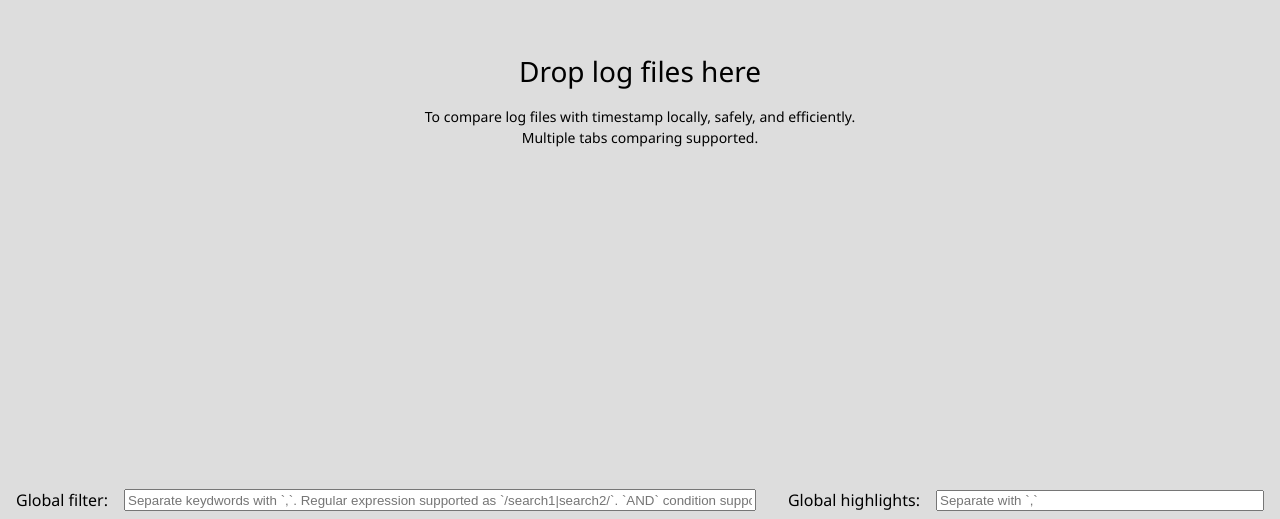
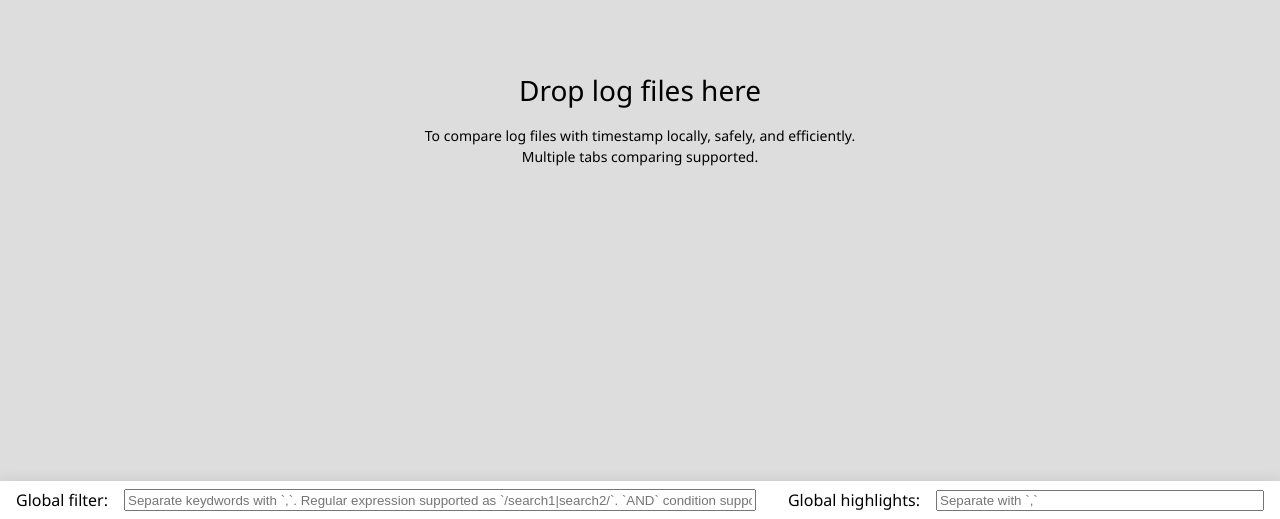
Before and after one commit to lubobill1990/log-compare, a React (Create React App) app: page / in a window 1280 px wide. Shown: the part 281-800 px from the top of the page. Built offline with nearby package versions, Linux system fonts and the light colour scheme.

Commit message:
tune footer css

```diff
--- a/src/App.css
+++ b/src/App.css
@@ -20,10 +20,14 @@
   overflow: hidden;
   background-color: #fff;
   display: flex;
-  margin-right: 1rem;
   flex-direction: column;
   flex: 1;
 }
+
+.file-wrapper + .file-wrapper {
+  margin-left: 1rem;
+}
+
 .log-header {
   box-shadow: 0 0px 14px 0px rgb(0 0 0 / 10%);
   display: flex;
@@ -143,6 +147,12 @@
 
 .global-footer {
   display: flex;
+  box-shadow: 0 0px 14px 0px rgb(0 0 0 / 10%);
+  position: fixed;
+  bottom: 0;
+  left: 0;
+  right: 0;
+  background: #fff;
 }
 
 .keyword-filter {
```
